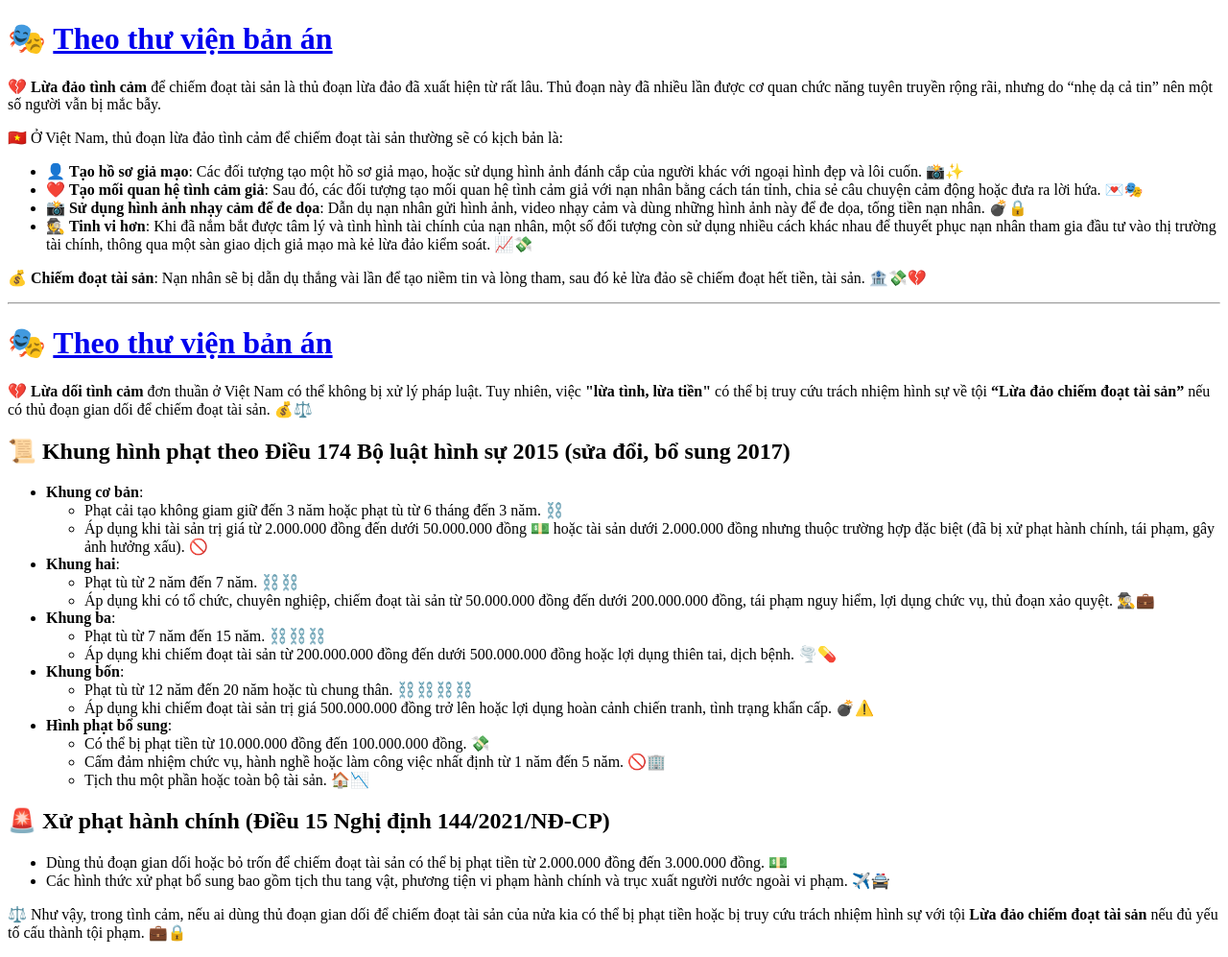
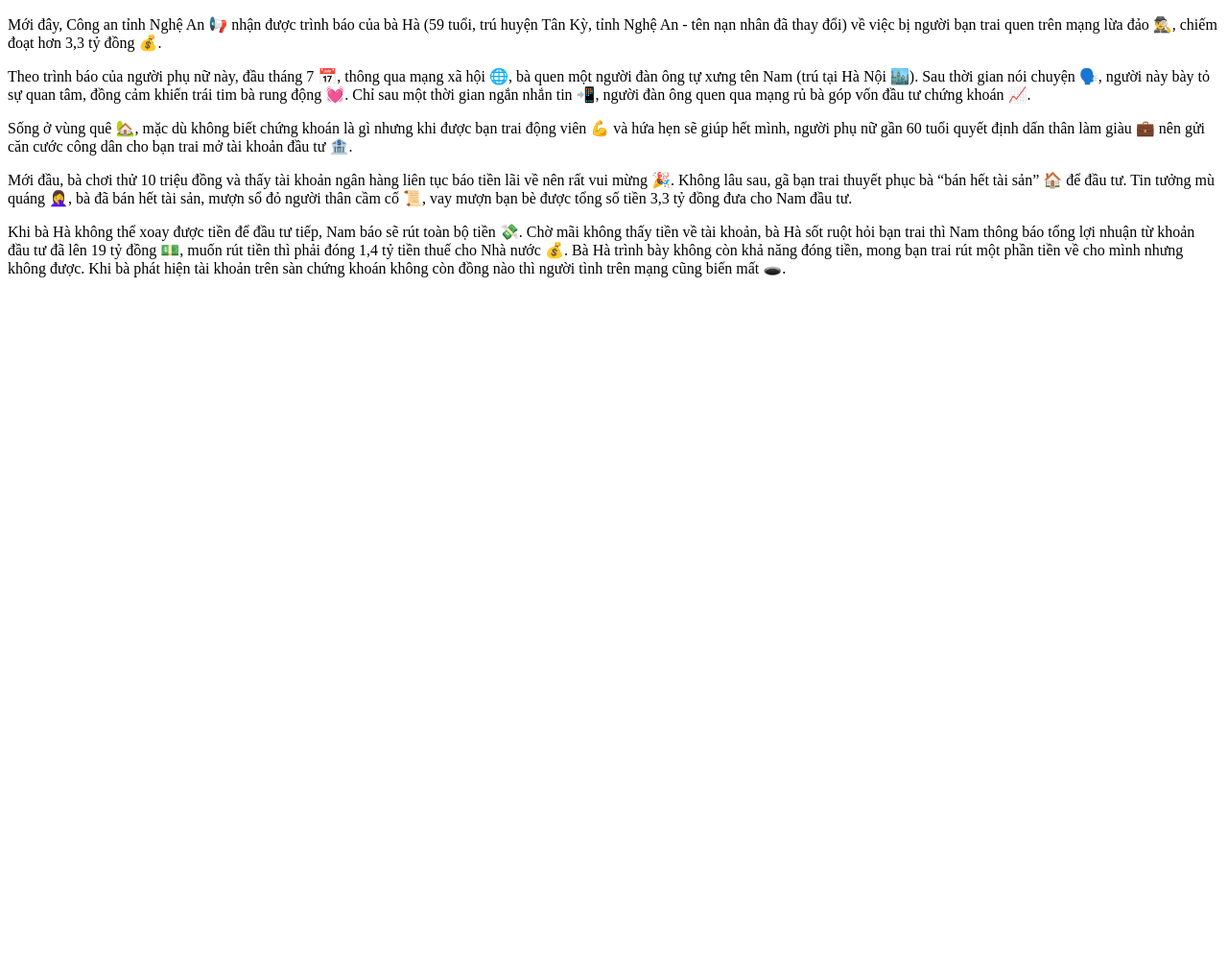
Before and after one commit to Thieu-Van-Hieu/F8-W3Band, a plain HTML site: page index.html in a window 1280 px wide. Shown: the whole page at 96% size. After the commit the page ends 800 px from the top, so only its background shows below. Drawn offline with Linux system fonts and the light colour scheme.

Commit message:
Update index.html

```diff
--- a/index.html
+++ b/index.html
@@ -6,59 +6,14 @@
     <title>Lừa Đảo Tình Cảm</title>
 </head>
 <body>
-    <h1>🎭 <a href="https://thuvienphapluat.vn/banan/tin-tuc/loi-dung-tinh-cam-de-chiem-doat-tai-san-qua-mxh-phap-luat-viet-nam-quy-dinh-nhu-the-nao-10410">Theo thư viện bản án</a></h1>
-    <p>💔 <strong>Lừa đảo tình cảm</strong> để chiếm đoạt tài sản là thủ đoạn lừa đảo đã xuất hiện từ rất lâu. Thủ đoạn này đã nhiều lần được cơ quan chức năng tuyên truyền rộng rãi, nhưng do “nhẹ dạ cả tin” nên một số người vẫn bị mắc bẫy.</p>
-    <p>🇻🇳 Ở Việt Nam, thủ đoạn lừa đảo tình cảm để chiếm đoạt tài sản thường sẽ có kịch bản là:</p>
-    <ul>
-        <li>👤 <strong>Tạo hồ sơ giả mạo</strong>: Các đối tượng tạo một hồ sơ giả mạo, hoặc sử dụng hình ảnh đánh cắp của người khác với ngoại hình đẹp và lôi cuốn. 📸✨</li>
-        <li>❤️ <strong>Tạo mối quan hệ tình cảm giả</strong>: Sau đó, các đối tượng tạo mối quan hệ tình cảm giả với nạn nhân bằng cách tán tỉnh, chia sẻ câu chuyện cảm động hoặc đưa ra lời hứa. 💌🎭</li>
-        <li>📸 <strong>Sử dụng hình ảnh nhạy cảm để đe dọa</strong>: Dẫn dụ nạn nhân gửi hình ảnh, video nhạy cảm và dùng những hình ảnh này để đe dọa, tống tiền nạn nhân. 💣🔒</li>
-        <li>🕵️ <strong>Tinh vi hơn</strong>: Khi đã nắm bắt được tâm lý và tình hình tài chính của nạn nhân, một số đối tượng còn sử dụng nhiều cách khác nhau để thuyết phục nạn nhân tham gia đầu tư vào thị trường tài chính, thông qua một sàn giao dịch giả mạo mà kẻ lừa đảo kiểm soát. 📈💸</li>
-    </ul>
-    <p>💰 <strong>Chiếm đoạt tài sản</strong>: Nạn nhân sẽ bị dẫn dụ thắng vài lần để tạo niềm tin và lòng tham, sau đó kẻ lừa đảo sẽ chiếm đoạt hết tiền, tài sản. 🏦💸💔</p>
-    <hr>
-    <h1>🎭 <a href="https://thuvienphapluat.vn/banan/tin-tuc/loi-dung-tinh-cam-de-chiem-doat-tai-san-qua-mxh-phap-luat-viet-nam-quy-dinh-nhu-the-nao-10410">Theo thư viện bản án</a></h1>
-    <p>💔 <strong>Lừa dối tình cảm</strong> đơn thuần ở Việt Nam có thể không bị xử lý pháp luật. Tuy nhiên, việc <strong>"lừa tình, lừa tiền"</strong> có thể bị truy cứu trách nhiệm hình sự về tội <strong>“Lừa đảo chiếm đoạt tài sản”</strong> nếu có thủ đoạn gian dối để chiếm đoạt tài sản. 💰⚖️</p>
-    <h2>📜 Khung hình phạt theo Điều 174 Bộ luật hình sự 2015 (sửa đổi, bổ sung 2017)</h2>
-    <ul>
-        <li><strong>Khung cơ bản</strong>:
-            <ul>
-                <li>Phạt cải tạo không giam giữ đến 3 năm hoặc phạt tù từ 6 tháng đến 3 năm. ⛓️</li>
-                <li>Áp dụng khi tài sản trị giá từ 2.000.000 đồng đến dưới 50.000.000 đồng 💵 hoặc tài sản dưới 2.000.000 đồng nhưng thuộc trường hợp đặc biệt (đã bị xử phạt hành chính, tái phạm, gây ảnh hưởng xấu). 🚫</li>
-            </ul>
-        </li>
-        <li><strong>Khung hai</strong>:
-            <ul>
-                <li>Phạt tù từ 2 năm đến 7 năm. ⛓️⛓️</li>
-                <li>Áp dụng khi có tổ chức, chuyên nghiệp, chiếm đoạt tài sản từ 50.000.000 đồng đến dưới 200.000.000 đồng, tái phạm nguy hiểm, lợi dụng chức vụ, thủ đoạn xảo quyệt. 🕵️‍♂️💼</li>
-            </ul>
-        </li>
-        <li><strong>Khung ba</strong>:
-            <ul>
-                <li>Phạt tù từ 7 năm đến 15 năm. ⛓️⛓️⛓️</li>
-                <li>Áp dụng khi chiếm đoạt tài sản từ 200.000.000 đồng đến dưới 500.000.000 đồng hoặc lợi dụng thiên tai, dịch bệnh. 🌪️💊</li>
-            </ul>
-        </li>
-        <li><strong>Khung bốn</strong>:
-            <ul>
-                <li>Phạt tù từ 12 năm đến 20 năm hoặc tù chung thân. ⛓️⛓️⛓️⛓️</li>
-                <li>Áp dụng khi chiếm đoạt tài sản trị giá 500.000.000 đồng trở lên hoặc lợi dụng hoàn cảnh chiến tranh, tình trạng khẩn cấp. 💣⚠️</li>
-            </ul>
-        </li>
-        <li><strong>Hình phạt bổ sung</strong>:
-            <ul>
-                <li>Có thể bị phạt tiền từ 10.000.000 đồng đến 100.000.000 đồng. 💸</li>
-                <li>Cấm đảm nhiệm chức vụ, hành nghề hoặc làm công việc nhất định từ 1 năm đến 5 năm. 🚫🏢</li>
-                <li>Tịch thu một phần hoặc toàn bộ tài sản. 🏠📉</li>
-            </ul>
-        </li>
-    </ul>
-    <h2>🚨 Xử phạt hành chính (Điều 15 Nghị định 144/2021/NĐ-CP)</h2>
-    <ul>
-        <li>Dùng thủ đoạn gian dối hoặc bỏ trốn để chiếm đoạt tài sản có thể bị phạt tiền từ 2.000.000 đồng đến 3.000.000 đồng. 💵</li>
-        <li>Các hình thức xử phạt bổ sung bao gồm tịch thu tang vật, phương tiện vi phạm hành chính và trục xuất người nước ngoài vi phạm. ✈️🚔</li>
-    </ul>
-    <p>⚖️ Như vậy, trong tình cảm, nếu ai dùng thủ đoạn gian dối để chiếm đoạt tài sản của nửa kia có thể bị phạt tiền hoặc bị truy cứu trách nhiệm hình sự với tội <strong>Lừa đảo chiếm đoạt tài sản</strong> nếu đủ yếu tố cấu thành tội phạm. 💼🔒</p>
+    <p>Mới đây, Công an tỉnh Nghệ An 📢 nhận được trình báo của bà Hà (59 tuổi, trú huyện Tân Kỳ, tỉnh Nghệ An - tên nạn nhân đã thay đổi) về việc bị người bạn trai quen trên mạng lừa đảo 🕵️‍♂️, chiếm đoạt hơn 3,3 tỷ đồng 💰.</p>
 
+    <p>Theo trình báo của người phụ nữ này, đầu tháng 7 📅, thông qua mạng xã hội 🌐, bà quen một người đàn ông tự xưng tên Nam (trú tại Hà Nội 🏙️). Sau thời gian nói chuyện 🗣️, người này bày tỏ sự quan tâm, đồng cảm khiến trái tim bà rung động 💓. Chỉ sau một thời gian ngắn nhắn tin 📲, người đàn ông quen qua mạng rủ bà góp vốn đầu tư chứng khoán 📈.</p>
+
+    <p>Sống ở vùng quê 🏡, mặc dù không biết chứng khoán là gì nhưng khi được bạn trai động viên 💪 và hứa hẹn sẽ giúp hết mình, người phụ nữ gần 60 tuổi quyết định dấn thân làm giàu 💼 nên gửi căn cước công dân cho bạn trai mở tài khoản đầu tư 🏦.</p>
+
+    <p>Mới đầu, bà chơi thử 10 triệu đồng và thấy tài khoản ngân hàng liên tục báo tiền lãi về nên rất vui mừng 🎉. Không lâu sau, gã bạn trai thuyết phục bà “bán hết tài sản” 🏠 để đầu tư. Tin tưởng mù quáng 🤦‍♀️, bà đã bán hết tài sản, mượn sổ đỏ người thân cầm cố 📜, vay mượn bạn bè được tổng số tiền 3,3 tỷ đồng đưa cho Nam đầu tư.</p>
+
+    <p>Khi bà Hà không thể xoay được tiền để đầu tư tiếp, Nam báo sẽ rút toàn bộ tiền 💸. Chờ mãi không thấy tiền về tài khoản, bà Hà sốt ruột hỏi bạn trai thì Nam thông báo tổng lợi nhuận từ khoản đầu tư đã lên 19 tỷ đồng 💵, muốn rút tiền thì phải đóng 1,4 tỷ tiền thuế cho Nhà nước 💰. Bà Hà trình bày không còn khả năng đóng tiền, mong bạn trai rút một phần tiền về cho mình nhưng không được. Khi bà phát hiện tài khoản trên sàn chứng khoán không còn đồng nào thì người tình trên mạng cũng biến mất 🕳️.</p>
 </body>
 </html>
```
